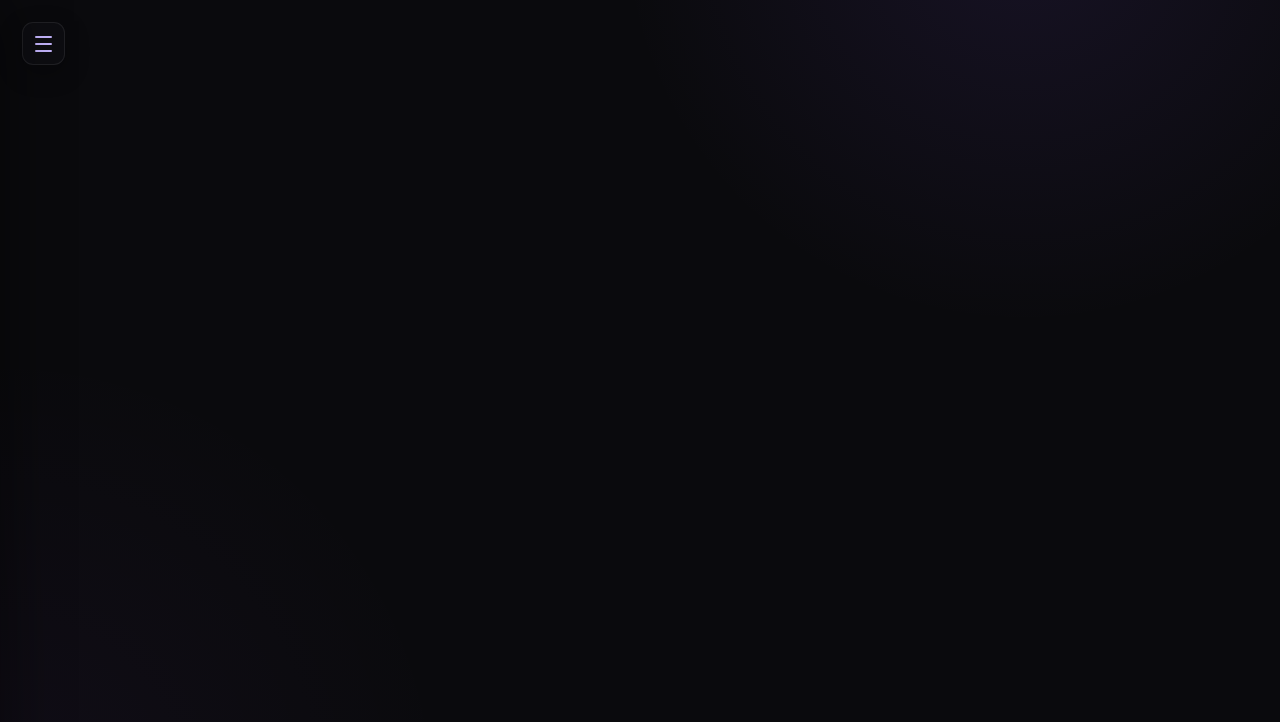
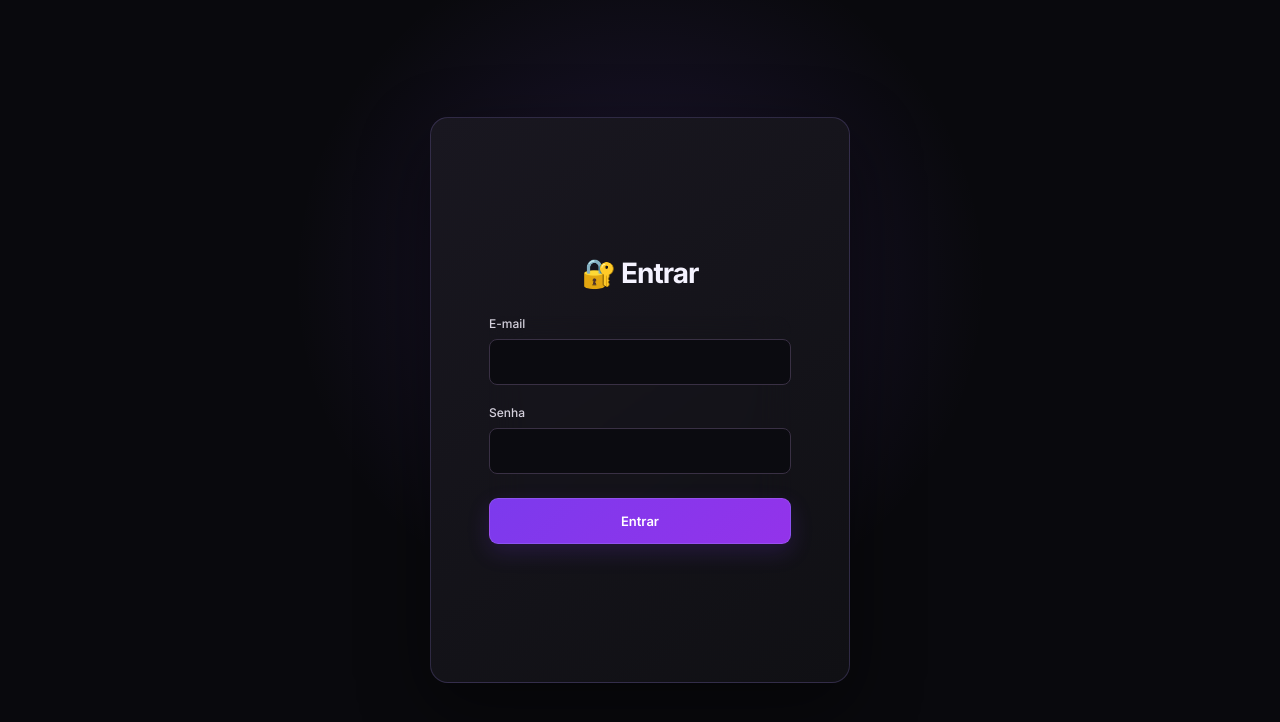
Before and after one commit to lainav021/senai-dev-software, a React (Vite) app in the folder FrontEnd/frontend/: page /login in a window 1280 px wide. Shown: the top 722 px of the page. Built offline with nearby package versions, Linux system fonts and the light colour scheme.

Commit message:
Front-End Login

```diff
--- a/FrontEnd/frontend/src/App.css
+++ b/FrontEnd/frontend/src/App.css
@@ -687,3 +687,132 @@ li strong {
   color: var(--text);
   font-weight: 600;
 }
+
+/* =========================================
+   LOGIN — PRETO E ROXO
+   ========================================= */
+
+body:has(#email):has(#senha) {
+  min-height: 100vh;
+  background: #09090d !important;
+}
+
+body:has(#email):has(#senha) #root {
+  min-height: 100vh;
+  display: flex;
+  align-items: center;
+  justify-content: center;
+  padding: 24px;
+
+  background:
+    radial-gradient(
+      circle at 50% 35%,
+      rgba(139, 92, 246, 0.16),
+      transparent 42%
+    ),
+    #09090d;
+}
+
+body:has(#email):has(#senha) #root > div {
+  width: 100% !important;
+  max-width: 420px !important;
+  margin: 0 !important;
+  padding: 34px !important;
+
+  background: linear-gradient(145deg, #191720, #101014);
+  border: 1px solid rgba(167, 139, 250, 0.2);
+  border-radius: 18px;
+
+  box-shadow: 0 25px 70px rgba(0, 0, 0, 0.45);
+}
+
+body:has(#email):has(#senha) h1 {
+  margin: 0 0 26px !important;
+  color: #f5f3ff !important;
+  text-align: center;
+  font-size: 28px !important;
+}
+
+body:has(#email):has(#senha) form {
+  width: 100% !important;
+  margin: 0 !important;
+  padding: 0 !important;
+
+  background: transparent !important;
+  border: none !important;
+  box-shadow: none !important;
+}
+
+body:has(#email):has(#senha) form:hover {
+  border-color: transparent !important;
+  box-shadow: none !important;
+}
+
+body:has(#email):has(#senha) form label {
+  display: block;
+  margin: 0 0 8px !important;
+  color: #d4d0dc !important;
+  font-size: 12px;
+}
+
+body:has(#email):has(#senha) form input {
+  display: block;
+  width: 100% !important;
+  height: 46px !important;
+  margin: 0 0 20px !important;
+  padding: 0 12px !important;
+
+  color: #f5f3ff !important;
+  background: #0b0b10 !important;
+
+  border: 1px solid #393044 !important;
+  border-radius: 8px !important;
+  outline: none;
+}
+
+body:has(#email):has(#senha) form input:focus {
+  border-color: #8b5cf6 !important;
+  box-shadow: 0 0 0 3px rgba(139, 92, 246, 0.13) !important;
+}
+
+body:has(#email):has(#senha) form button {
+  width: 100% !important;
+  height: 46px !important;
+  margin: 4px 0 0 !important;
+
+  color: white !important;
+  background: linear-gradient(135deg, #7c3aed, #9333ea) !important;
+
+  border: 1px solid rgba(196, 181, 253, 0.2) !important;
+  border-radius: 9px !important;
+
+  font-size: 13px;
+  font-weight: 600;
+  cursor: pointer;
+}
+
+body:has(#email):has(#senha) form button:hover:not(:disabled) {
+  box-shadow: 0 8px 25px rgba(139, 92, 246, 0.3);
+}
+
+body:has(#email):has(#senha) form p {
+  margin: 0 0 18px !important;
+  padding: 11px !important;
+
+  color: #fca5a5 !important;
+  background: rgba(239, 68, 68, 0.08) !important;
+
+  border: 1px solid rgba(239, 68, 68, 0.2) !important;
+  border-radius: 8px !important;
+  font-size: 12px;
+}
+
+@media (max-width: 480px) {
+  body:has(#email):has(#senha) #root {
+    padding: 16px;
+  }
+
+  body:has(#email):has(#senha) #root > div {
+    padding: 25px 20px !important;
+  }
+}
--- a/FrontEnd/frontend/src/App.tsx
+++ b/FrontEnd/frontend/src/App.tsx
@@ -1,49 +1,46 @@
-
-import './App.css'
-import {
-  BrowserRouter,
-  Routes,
-  Route,
-  Navigate
-} from 'react-router-dom'
-
+import { BrowserRouter, Routes, Route, Navigate } from 'react-router-dom'
+import { AuthProvider, useAuth } from './Context/AuthContext'
 import Sidebar from './components/Sidebar'
+import ProtectedRoute from './components/Protectedroute'
+import LoginPage from './pages/LoginPage'
 import ProdutosPage from './pages/ProdutosPage'
 import ClientesPage from './pages/ClientesPage'
 import VendasPage from './pages/VendasPage'
+import './App.css'
+
+
+function Layout() {
+  const { isAuthenticated } = useAuth()
+  return (
+    <div style={{ display: 'flex' }}>
+      {isAuthenticated && <Sidebar />}
+      <main style={{ flex: 1, padding: '24px' }}>
+        <Routes>
+          <Route path="/login" element={<LoginPage />} />
+          <Route path="/" element={<Navigate to="/produtos" replace />} />
+          <Route path="/produtos" element={
+            <ProtectedRoute><ProdutosPage /></ProtectedRoute>
+          } />
+          <Route path="/clientes" element={
+            <ProtectedRoute><ClientesPage /></ProtectedRoute>
+          } />
+
+          <Route path="/vendas" element={
+  <ProtectedRoute><VendasPage /></ProtectedRoute>
+} />
+        </Routes>
+      </main>
+    </div>
+  )
+}
 
 function App() {
   return (
     <BrowserRouter>
-      <div style={{ display: 'flex' }}>
-        <Sidebar />
-
-        <main style={{ flex: 1, padding: '24px' }}>
-          <Routes>
-            <Route
-              path="/"
-              element={<Navigate to="/produtos" replace />}
-            />
-
-            <Route
-              path="/produtos"
-              element={<ProdutosPage />}
-            />
-
-            <Route
-              path="/clientes"
-              element={<ClientesPage />}
-            />
-
-            <Route
-              path="/vendas"
-              element={<VendasPage />}
-            />
-          </Routes>
-        </main>
-      </div>
+      <AuthProvider>
+        <Layout />
+      </AuthProvider>
     </BrowserRouter>
   )
 }
-
 export default App
--- a/FrontEnd/frontend/src/Context/AuthContext.tsx
+++ b/FrontEnd/frontend/src/Context/AuthContext.tsx
@@ -1,5 +1,6 @@
-import  { createContext, useContext, useState, ReactNode } from 'react'
-import  { AuthUser } from '../types/Auth'
+import  { createContext, useContext, useState } from 'react'
+import  type { AuthUser } from '../types/Auth'
+import type  { ReactNode } from 'react'
 
 interface AuthContextType {
   user: AuthUser | null
--- /dev/null
+++ b/FrontEnd/frontend/src/components/ProtectedRoute.tsx
@@ -0,0 +1,13 @@
+import type { ReactNode } from 'react'
+import { Navigate } from 'react-router-dom'
+import { useAuth } from '../Context/AuthContext'
+
+function ProtectedRoute({ children }: { children: ReactNode }) {
+  const { isAuthenticated } = useAuth()
+
+  if (!isAuthenticated)
+    return <Navigate to="/login" replace />
+
+  return <>{children}</>
+}
+export default ProtectedRoute
--- a/FrontEnd/frontend/src/components/VendaForm.tsx
+++ b/FrontEnd/frontend/src/components/VendaForm.tsx
@@ -49,25 +49,42 @@ function VendaForm({ onVendaCriada }: Props) {
       return
     }
 
-    if (quantidade < 1) {
-      setErro('A quantidade deve ser pelo menos 1.')
+    if (!Number.isInteger(quantidade) || quantidade < 1) {
+      setErro('A quantidade deve ser um número inteiro maior que zero.')
       return
     }
 
     try {
       setLoading(true)
 
+      const produtoSelecionado = produtos.find(
+        produto => produto.id === Number(produto_Id)
+      )
+
+      if (!produtoSelecionado) {
+        setErro('Não foi possível encontrar o produto selecionado.')
+        return
+      }
+
+      const valorTotal = Number(produtoSelecionado.preco) * quantidade
+
+      if (!Number.isFinite(valorTotal) || valorTotal < 0) {
+        setErro('O preço do produto é inválido.')
+        return
+      }
+
       await vendaService.criar({
         cliente_Id: Number(cliente_Id),
         produto_Id: Number(produto_Id),
-        quantidade: quantidade
+        quantidade,
+        valor: valorTotal
       })
 
       setClienteId('')
       setProdutoId('')
       setQuantidade(1)
 
-      onVendaCriada()
+      await onVendaCriada()
     } catch {
       setErro('Erro na venda. Verifique os dados e tente novamente.')
     } finally {
@@ -146,7 +163,7 @@ function VendaForm({ onVendaCriada }: Props) {
 
       <button
         type="submit"
-        disabled={loading || carregandoDados}
+        disabled={loading || carregandoDados || produtos.length === 0 || clientes.length === 0}
       >
         {loading ? 'Salvando...' : 'Realizar Venda'}
       </button>
--- a/FrontEnd/frontend/src/components/VendaList.tsx
+++ b/FrontEnd/frontend/src/components/VendaList.tsx
@@ -1,32 +1,33 @@
+
 import type { Venda } from '../types/Venda'
 
-// Dados que o componente PAI precisa fornecer
 interface Props {
   vendas: Venda[]
   loading: boolean
 }
 
 function VendaList({ vendas, loading }: Props) {
+  if (loading) {
+    return <p>Carregando...</p>
+  }
 
-  if (loading)
-    return <p>Carregando...</p>
-
-  if (vendas.length === 0)
+  if (vendas.length === 0) {
     return <p>Nenhuma venda cadastrada ainda.</p>
+  }
 
   return (
     <ul>
       {vendas.map(v => (
         <li key={v.id}>
-          <strong>Venda{v.id}</strong>
+          <strong>Venda {v.id}</strong>
           {' — '}
           Cliente: {v.cliente_Id}
           {' — '}
           Produto: {v.produto_Id}
           {' — '}
-          Quantidade: {v.quantidade}
+          Quantidade: {v.quantidade ?? 'Não informada'}
           {' — '}
-          R$ {v.valor.toFixed(2)}
+          R$ {Number(v.valor ?? v.valor_total ?? 0).toFixed(2)}
         </li>
       ))}
     </ul>
--- a/FrontEnd/frontend/src/pages/VendasPage.tsx
+++ b/FrontEnd/frontend/src/pages/VendasPage.tsx
@@ -3,6 +3,7 @@ import type { Venda } from '../types/Venda'
 import { vendaService } from '../services/vendaService'
 import VendaForm from '../components/VendaForm'
 import VendaList from '../components/VendaList'
+
 
 function VendasPage() {
   const [vendas, setVendas] = useState<Venda[]>([])
--- a/FrontEnd/frontend/src/services/api.ts
+++ b/FrontEnd/frontend/src/services/api.ts
@@ -2,7 +2,7 @@
 import axios from 'axios'
 
 const api = axios.create({
-  baseURL: 'http://localhost:5000/api' // ← mantenha a sua porta
+  baseURL: 'http://localhost:5165/api' // ← mantenha a sua porta
 })
 
 api.interceptors.request.use(config => {
```
Also changed, not shown: FrontEnd/frontend/src/components/Sidebar.tsx (+44 -25 lines), FrontEnd/frontend/src/types/Venda.ts (+8 -5 lines).
